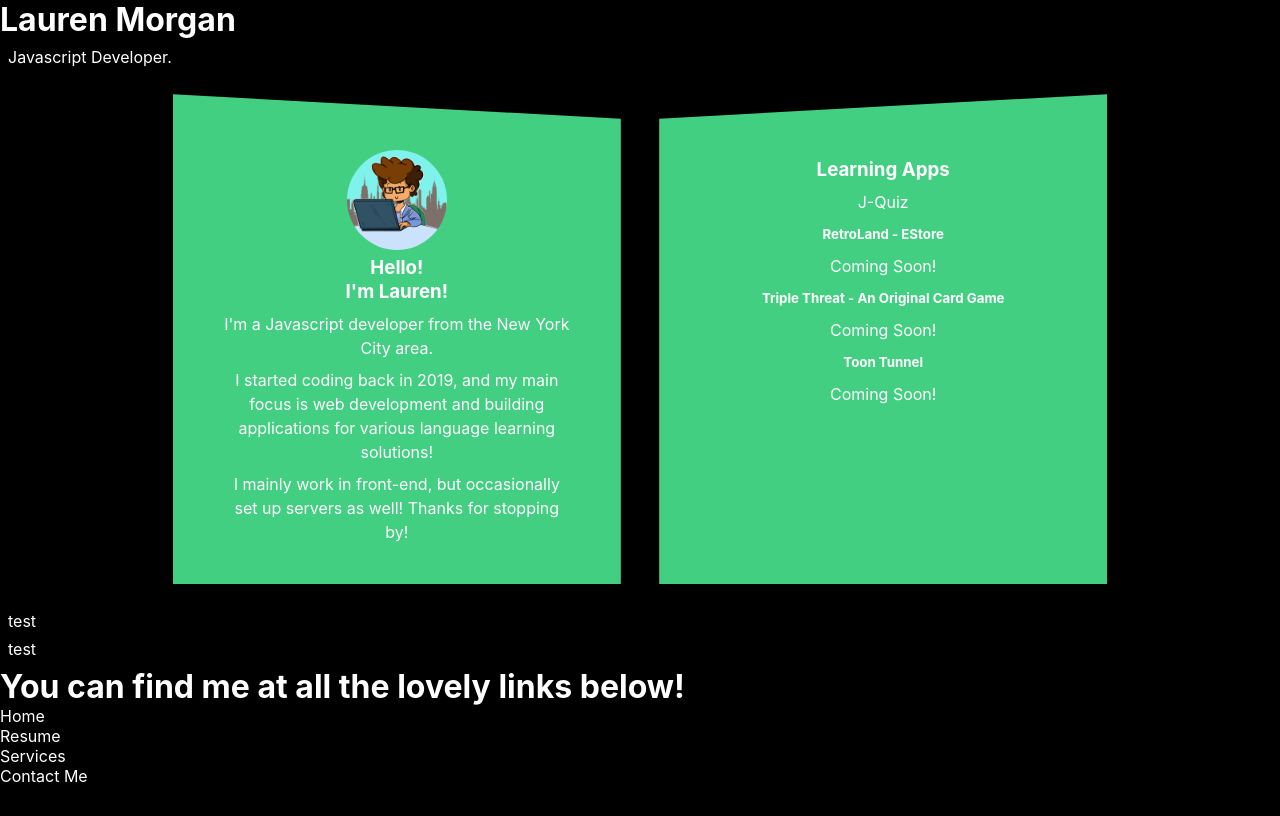
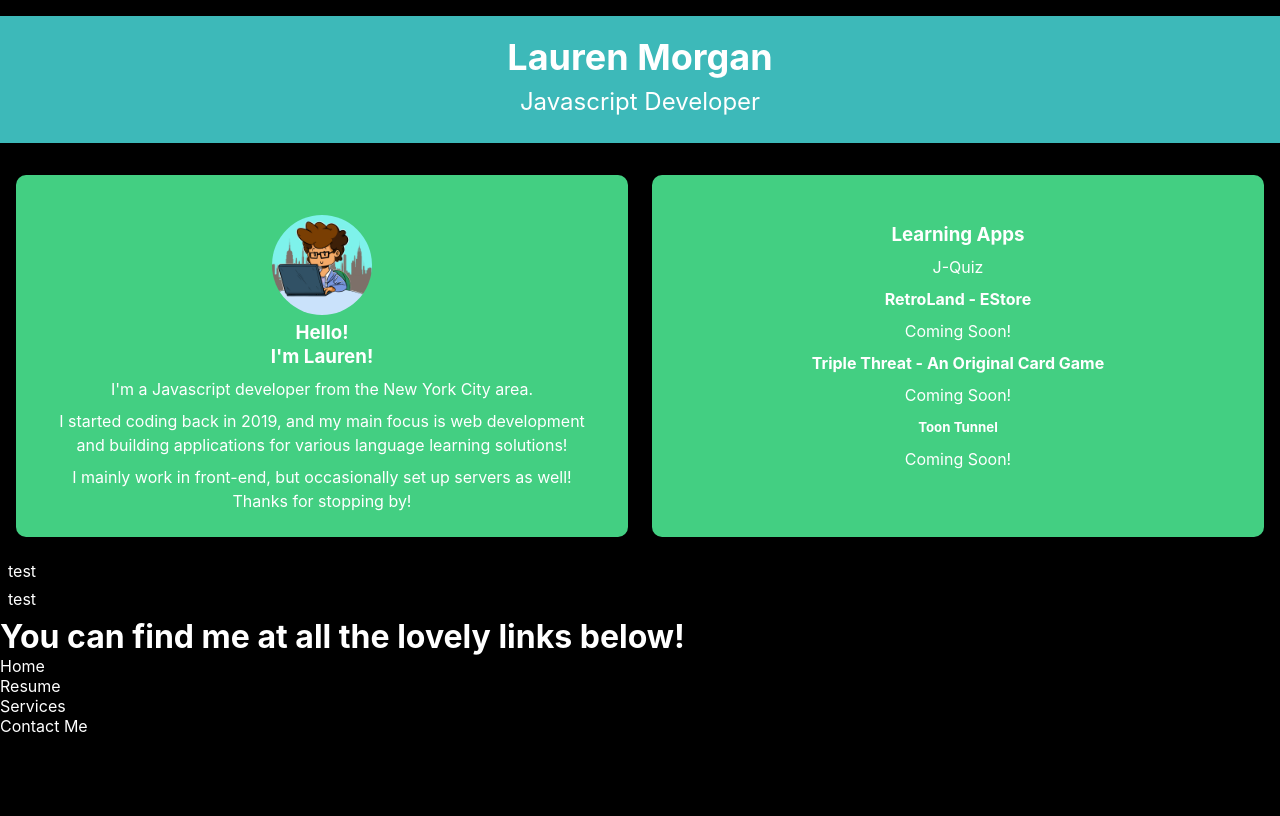
Before and after one commit to lcmortech/web-portfolio, a React (Create React App) app: page / in a window 1280 px wide. Built offline with nearby package versions, Linux system fonts and the light colour scheme.

Commit message:
some adjustments for AboutMe and Projects asides, styled header, added styling to footer

```diff
--- a/src/App.css
+++ b/src/App.css
@@ -41,6 +41,21 @@ body {
   /*background-color: rgb(194, 248, 239)*/
 }
 
+header {
+  background-color: rgb(61, 185, 185);
+  margin: 1rem auto;
+  padding: 1.2rem 0 1.2rem;
+  /*clip-path: polygon(0 0, 100% 0, 100% 80%, 50% 100%, 0 80%);*/
+  text-align: center;
+  font-size: 1.5rem;
+
+
+}
+
+.header-container {
+  color: inherit;
+}
+
 p {
   margin: .5rem
 }
@@ -61,9 +76,10 @@ p {
 }
 
 aside {
-  padding: 2rem;
-  margin: 1.2rem;
-  width: 30%;
+  border-radius: 10px;
+  margin: 1rem;
+  padding: 1rem;
+  width: 100%;
   background-color: rgb(67, 207, 130);
   color: white;
   line-height: 1.5rem;
@@ -72,10 +88,19 @@ aside {
 }
 
 .aboutme-aside {
-  clip-path: polygon(0 0, 100% 5%, 100% 100%, 0 100%);
+  margin-right: .5rem;
+  color: inherit;
+  /*clip-path: polygon(0 0, 100% 5%, 100% 100%, 0 100%);*/
 }
 
 .projects-aside {
-  clip-path: polygon(0 5%, 100% 0, 100% 100%, 0 100%);
-  padding-top: 4rem;
+  /*clip-path: polygon(0 5%, 100% 0, 100% 100%, 0 100%);*/
+  padding-top: 3rem;
 }
+
+
+footer {
+  background-color: rgb(61, 185, 185);
+  margin: 1rem auto;
+  padding: 1.2rem 0 1.2rem;
+}
--- a/src/components/HPFooter.js
+++ b/src/components/HPFooter.js
@@ -1,7 +1,10 @@
 import Contact from "./Contact";
 
 function HPFooter() {
-   <Contact />
+   <footer>
+      <Contact />
+   </footer>
+
 }
 
 export default HPFooter;
--- a/src/components/HPHeader.js
+++ b/src/components/HPHeader.js
@@ -3,8 +3,10 @@
 function HPHeader() {
     return(
         <header>
-            <h1 className="animated-header">Lauren Morgan</h1>
-            <p className="animated-header">Javascript Developer.</p>
+            <section class="header-container">
+                <h1 className="animated-header">Lauren Morgan</h1>
+                <p className="animated-header">Javascript Developer</p>
+            </section>
         </header>
     )
  }
--- a/src/components/Projects.js
+++ b/src/components/Projects.js
@@ -5,9 +5,9 @@ function Projects() {
         <aside className="projects-aside">
             <h3>Learning Apps</h3>
             <p>J-Quiz</p>
-            <h5>RetroLand - EStore</h5>
+            <h4>RetroLand - EStore</h4>
             <p>Coming Soon!</p>
-            <h5>Triple Threat - An Original Card Game</h5>
+            <h4>Triple Threat - An Original Card Game</h4>
             <p>Coming Soon!</p>
             <h5>Toon Tunnel</h5>
             <p>Coming Soon!</p>
```
